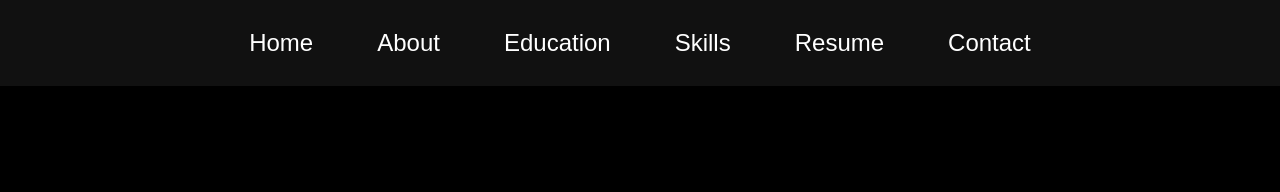
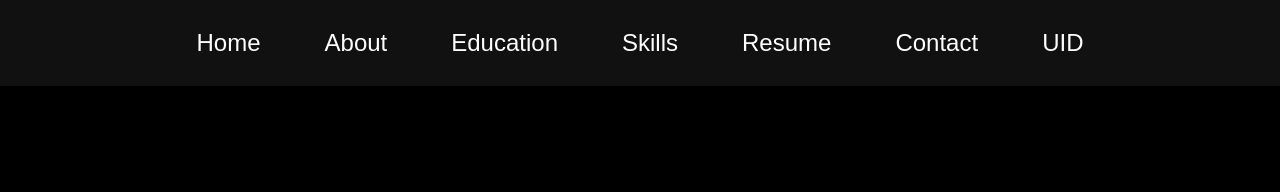
Before and after one commit to Mokshitha2007/PORTFOLIO, a plain HTML site: page index.html in a window 1280 px wide. Shown: the top 192 px of the page. Drawn offline with Linux system fonts and the light colour scheme.

Commit message:
Update index.html

```diff
--- a/index.html
+++ b/index.html
@@ -298,6 +298,7 @@
         <a href="#skills">Skills</a>
         <a href="https://drive.google.com/file/d/1Mr2AtCxA8COPPYaEzTx_fBWHLj5C_pTz/view" target="_blank">Resume</a>
         <a href="#contact">Contact</a>
+        <a href="https://github.com/Mokshitha2007/PORTFOLIO" target="blank">UID</a>
     </nav>
 
     <!-- Home Section - Updated Layout -->
```
